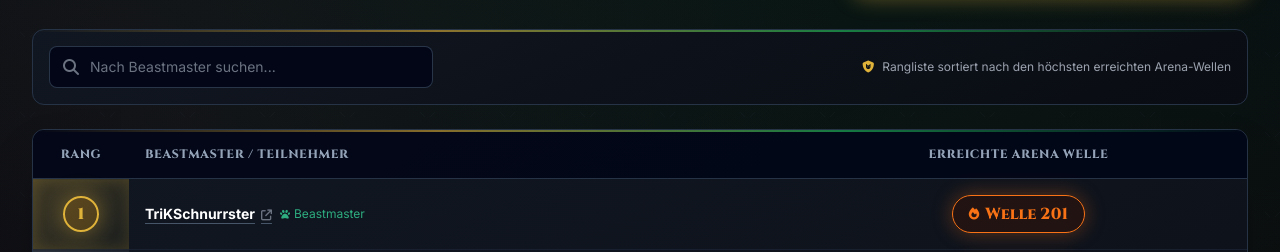
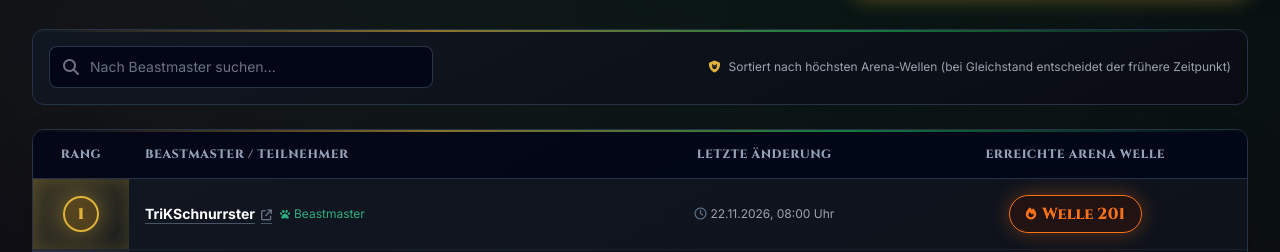
Before and after one commit to VaporVader/last-epoch-arena-leaderboard, a plain HTML site: page index.html in a window 1280 px wide. Shown: the part 548-800 px from the top of the page. Drawn offline with nearby package versions, Linux system fonts and the light colour scheme.

Commit message:
feat: add last update date to leaderboard

```diff
--- a/index.html
+++ b/index.html
@@ -224,7 +224,7 @@
 
             <div class="text-xs text-gray-400 flex items-center gap-2">
                 <i class="fa-solid fa-shield-cat text-le-gold"></i>
-                <span>Rangliste sortiert nach den höchsten erreichten Arena-Wellen</span>
+                <span>Sortiert nach höchsten Arena-Wellen (bei Gleichstand entscheidet der frühere Zeitpunkt)</span>
             </div>
         </div>
 
@@ -236,6 +236,7 @@
                         <tr class="bg-slate-950/90 border-b border-le-border text-xs uppercase text-le-textMuted font-cinzel tracking-wider">
                             <th class="py-4 px-4 text-center w-24">Rang</th>
                             <th class="py-4 px-4">Beastmaster / Teilnehmer</th>
+                            <th class="py-4 px-4 text-center">Letzte Änderung</th>
                             <th class="py-4 px-4 text-center">Erreichte Arena Welle</th>
                         </tr>
                     </thead>
@@ -259,7 +260,7 @@
                 <h4 class="font-cinzel text-le-gold font-bold mb-1.5 flex items-center gap-2">
                     <i class="fa-solid fa-gavel text-sm"></i> Challenge Reglement
                 </h4>
-                <p class="leading-relaxed">Alle Teilnehmer spielen die Klasse <strong>Beastmaster</strong>. Die erreichten Arena-Wellen werden manuell durch den Veranstalter mit Hilfe von <strong>LETools</strong> kontrolliert und verifiziert.</p>
+                <p class="leading-relaxed">Alle Teilnehmer spielen die Klasse <strong>Beastmaster</strong>. Die erreichten Arena-Wellen werden manuell durch den Veranstalter mit Hilfe von <strong>LETools</strong> kontrolliert. Bei <strong>Gleichstand</strong> platziert sich der Teilnehmer höher, der die Wellenanzahl <strong>zuerst</strong> erreicht hat.</p>
             </div>
             <div class="le-panel p-4 rounded-xl border-slate-800">
                 <h4 class="font-cinzel text-pink-400 font-bold mb-1.5 flex items-center gap-2">
@@ -333,7 +334,7 @@
 
     <!-- JAVASCRIPT LOGIC -->
     <script>
-        // Clean JSON Data structure with verified status
+        // Embedded JSON Data structure (matches current data.json with timestamps)
         const sampleLeaderboardData = {
             "eventInfo": {
                 "title": "Last Epoch Arena Beastmaster Challenge",
@@ -342,51 +343,10 @@
             },
             "participants": [
                 {
-                    "account_name": "KripThePrimal",
-                    "character_name": "SabertoothAlpha",
-                    "arena_wave": 1142,
-                    "proof_verified": true
-                },
-                {
-                    "account_name": "BeastQueenNox",
-                    "character_name": "NoxClaw",
-                    "arena_wave": 889,
-                    "proof_verified": true
-                },
-                {
-                    "account_name": "Zizaran",
-                    "character_name": "ZizCatLord",
-                    "arena_wave": 765,
-                    "proof_verified": true
-                },
-                {
-                    "account_name": "Wudijo",
-                    "character_name": "WudiBeast",
-                    "arena_wave": 641,
-                    "proof_verified": true
-                },
-                {
-                    "account_name": "Steelmage",
-                    "character_name": "SteelPurr",
-                    "arena_wave": 520,
-                    "proof_verified": true
-                },
-                {
-                    "account_name": "Llama8",
-                    "character_name": "LlamaFangs",
-                    "arena_wave": 498,
-                    "proof_verified": true
-                },
-                {
-                    "account_name": "PrimalGamer99",
-                    "character_name": "PrimalRoar",
-                    "arena_wave": 375,
-                    "proof_verified": true
-                },
-                {
-                    "account_name": "EternaSlayer",
-                    "character_name": "EternaPaw",
-                    "arena_wave": 240,
+                    "account_name": "VaporVader",
+                    "character_name": "FluffyCleverGirl",
+                    "arena_wave": 0,
+                    "last_updated": "2026-11-20T18:00:00Z",
                     "proof_verified": true
                 }
             ]
@@ -419,8 +379,15 @@
         function processDataset(data) {
             rawData = data.participants || [];
 
-            // Sort by arena_wave descending
-            rawData.sort((a, b) => b.arena_wave - a.arena_wave);
+            // Sort by arena_wave descending; tie-breaker: earliest last_updated timestamp wins
+            rawData.sort((a, b) => {
+                if (b.arena_wave !== a.arena_wave) {
+                    return b.arena_wave - a.arena_wave;
+                }
+                const timeA = a.last_updated ? new Date(a.last_updated).getTime() : Number.MAX_SAFE_INTEGER;
+                const timeB = b.last_updated ? new Date(b.last_updated).getTime() : Number.MAX_SAFE_INTEGER;
+                return timeA - timeB;
+            });
 
             // Assign ranks
             rawData.forEach((player, index) => {
@@ -429,6 +396,20 @@
 
             updateDashboardStats();
             applyFilters();
+        }
+
+        // Format ISO timestamp to readable German date/time
+        function formatTimestamp(isoString) {
+            if (!isoString) return '-';
+            const date = new Date(isoString);
+            if (isNaN(date.getTime())) return '-';
+            return date.toLocaleString('de-DE', {
+                day: '2-digit',
+                month: '2-digit',
+                year: 'numeric',
+                hour: '2-digit',
+                minute: '2-digit'
+            }) + ' Uhr';
         }
 
         // Render Leaderboard Rows
@@ -485,6 +466,9 @@
                             <span class="text-xs text-emerald-400/80 font-normal"><i class="fa-solid fa-paw text-[10px] mr-1"></i>Beastmaster</span>
                         </div>
                     </td>
+                    <td class="py-4 px-4 text-center text-xs text-gray-400 whitespace-nowrap">
+                        <i class="fa-regular fa-clock text-slate-500 mr-1"></i>${formatTimestamp(player.last_updated)}
+                    </td>
                     <td class="py-4 px-4 text-center">
                         <div class="inline-flex items-center gap-1.5 bg-orange-950/40 border border-le-arena px-4 py-1.5 rounded-full text-le-arena font-cinzel font-bold text-base shadow-arena-glow">
                             <i class="fa-solid fa-fire text-xs"></i>
@@ -540,7 +524,6 @@
         }
 
         function processSimulatedDonation() {
-            // Hier später den konkreten betterplace.org Projekt-Link hinterlegen
             const donationProjectUrl = 'https://www.betterplace.org/de/fundraising-events/58320-last-epoch-arena-spendenaktion-wir-kaempfen-fuer-den-tierschutz?utm_campaign=&utm_medium=&utm_source=Link';
             window.open(donationProjectUrl, '_blank', 'noopener,noreferrer');
             closeDonateModal();
```
